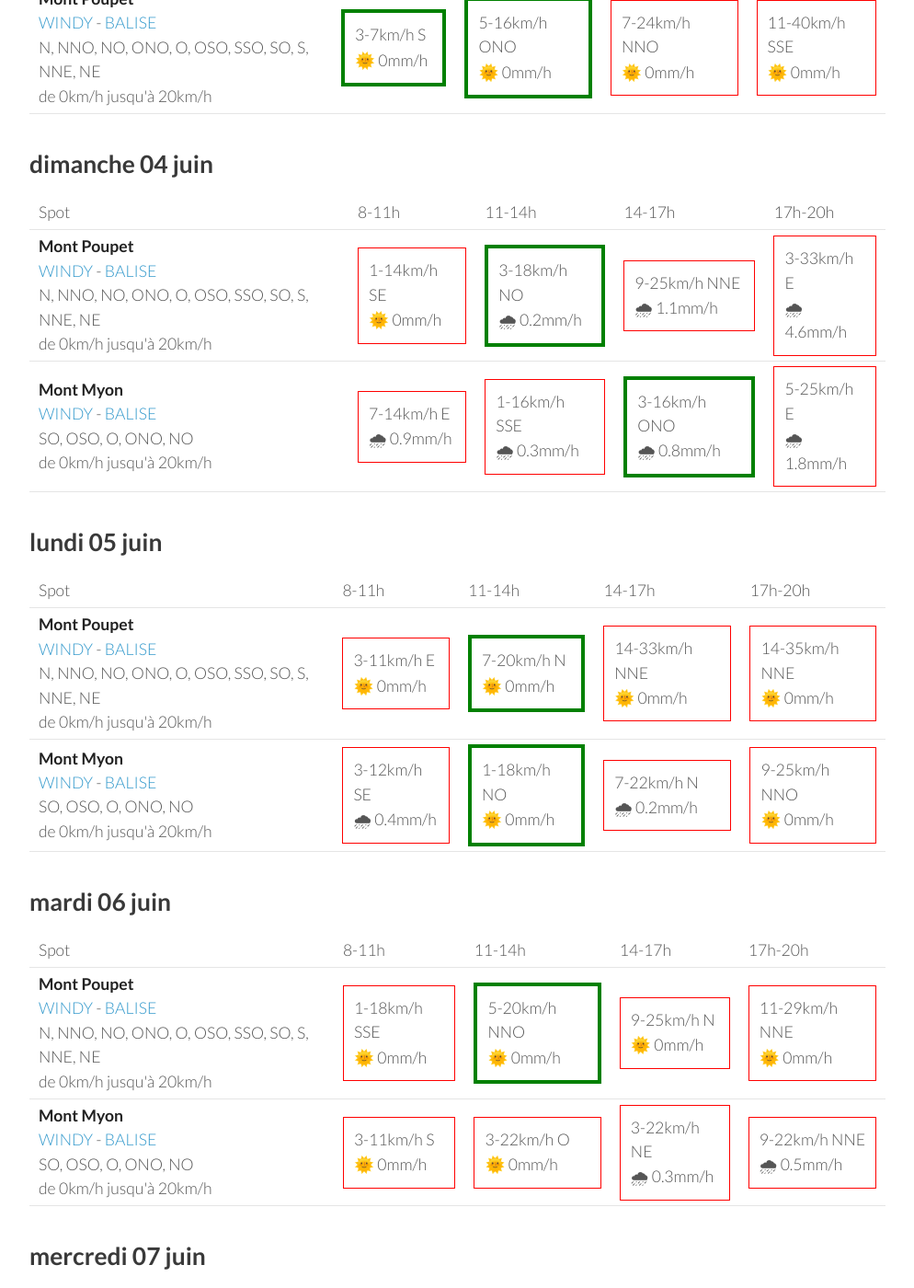
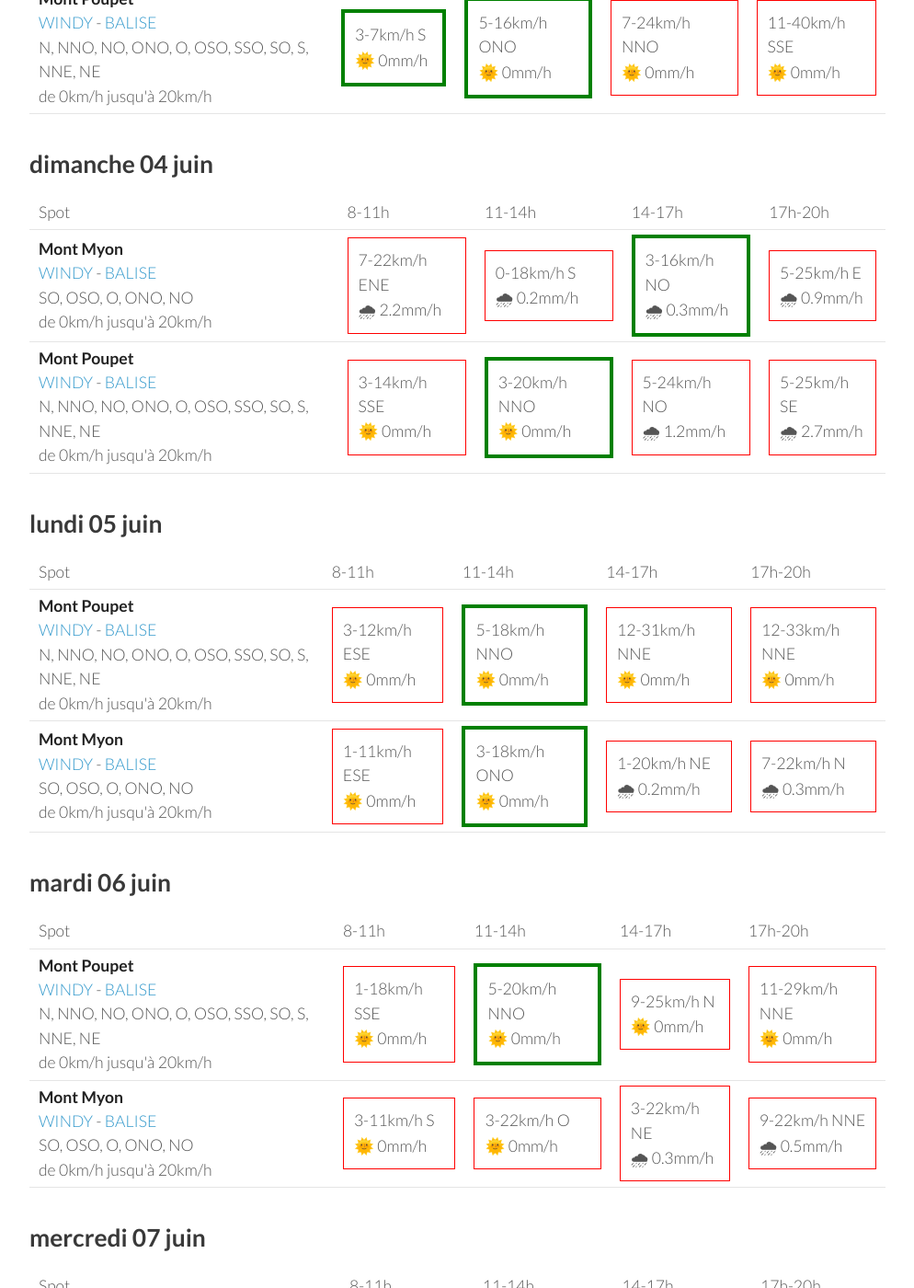
Before and after one commit to parapente-dans-le-nord/parapente-dans-le-nord.github.io, a Jekyll site: the page built from jura.markdown, in a window 1280 px wide and 1400 px high, scrolled down 893 px. Shown: the whole window at 92% size, without its empty margins (26-1020 px from the left). Built offline with Jekyll 4.4.1, drawn with Linux system fonts in a browser that asks for light colours; some of the changed text lies outside the part shown.

Commit message:
update index.markdown

```diff
--- a/jura.markdown
+++ b/jura.markdown
@@ -92,22 +92,22 @@ page mise à jour le vendredi 02 juin 13:20
       <td>17h-20h</td>
     </tr>
 <tr>
-        <td><strong>Mont Poupet</strong><br><a href="https://windy.com/46.970/5.876?46.541,5.876,8">WINDY</a> - <span class=""><a href="http://www.balisemeteo.com/balise.php?idBalise=92">BALISE</a> </span><br> <span class="vent-favorable">N, NNO, NO, ONO, O, OSO, SSO, SO, S, NNE, NE</span><br><span class="force-vent">de 0km/h jusqu'à 20km/h</span> </td>
+        <td><strong>Mont Myon</strong><br><a href="https://windy.com/46.331/5.397?45.898,5.394,8,m:eWoagj8">WINDY</a> - <span class=""><a href="http://www.balisemeteo.com/balise.php?idBalise=70">BALISE</a> </span><br> <span class="vent-favorable">SO, OSO, O, ONO, NO</span><br><span class="force-vent">de 0km/h jusqu'à 20km/h</span> </td>
 
-            <td><div class="not-flyable"><p>1-14km/h SE</p><p>🌞 0mm/h</p></div></td>
-            <td><div class="flyable"><p>3-18km/h NO</p><p>🌧 0.2mm/h</p></div></td>
-            <td><div class="not-flyable"><p>9-25km/h NNE</p><p>🌧 1.1mm/h</p></div></td>
-            <td><div class="not-flyable"><p>3-33km/h E</p><p>🌧 4.6mm/h</p></div></td>
+            <td><div class="not-flyable"><p>7-22km/h ENE</p><p>🌧 2.2mm/h</p></div></td>
+            <td><div class="not-flyable"><p>0-18km/h S</p><p>🌧 0.2mm/h</p></div></td>
+            <td><div class="flyable"><p>3-16km/h NO</p><p>🌧 0.3mm/h</p></div></td>
+            <td><div class="not-flyable"><p>5-25km/h E</p><p>🌧 0.9mm/h</p></div></td>
 
 
     </tr>
 <tr>
-        <td><strong>Mont Myon</strong><br><a href="https://windy.com/46.331/5.397?45.898,5.394,8,m:eWoagj8">WINDY</a> - <span class=""><a href="http://www.balisemeteo.com/balise.php?idBalise=70">BALISE</a> </span><br> <span class="vent-favorable">SO, OSO, O, ONO, NO</span><br><span class="force-vent">de 0km/h jusqu'à 20km/h</span> </td>
+        <td><strong>Mont Poupet</strong><br><a href="https://windy.com/46.970/5.876?46.541,5.876,8">WINDY</a> - <span class=""><a href="http://www.balisemeteo.com/balise.php?idBalise=92">BALISE</a> </span><br> <span class="vent-favorable">N, NNO, NO, ONO, O, OSO, SSO, SO, S, NNE, NE</span><br><span class="force-vent">de 0km/h jusqu'à 20km/h</span> </td>
 
-            <td><div class="not-flyable"><p>7-14km/h E</p><p>🌧 0.9mm/h</p></div></td>
-            <td><div class="not-flyable"><p>1-16km/h SSE</p><p>🌧 0.3mm/h</p></div></td>
-            <td><div class="flyable"><p>3-16km/h ONO</p><p>🌧 0.8mm/h</p></div></td>
-            <td><div class="not-flyable"><p>5-25km/h E</p><p>🌧 1.8mm/h</p></div></td>
+            <td><div class="not-flyable"><p>3-14km/h SSE</p><p>🌞 0mm/h</p></div></td>
+            <td><div class="flyable"><p>3-20km/h NNO</p><p>🌞 0mm/h</p></div></td>
+            <td><div class="not-flyable"><p>5-24km/h NO</p><p>🌧 1.2mm/h</p></div></td>
+            <td><div class="not-flyable"><p>5-25km/h SE</p><p>🌧 2.7mm/h</p></div></td>
 
 
     </tr>
@@ -130,20 +130,20 @@ page mise à jour le vendredi 02 juin 13:20
 <tr>
         <td><strong>Mont Poupet</strong><br><a href="https://windy.com/46.970/5.876?46.541,5.876,8">WINDY</a> - <span class=""><a href="http://www.balisemeteo.com/balise.php?idBalise=92">BALISE</a> </span><br> <span class="vent-favorable">N, NNO, NO, ONO, O, OSO, SSO, SO, S, NNE, NE</span><br><span class="force-vent">de 0km/h jusqu'à 20km/h</span> </td>
 
-            <td><div class="not-flyable"><p>3-11km/h E</p><p>🌞 0mm/h</p></div></td>
-            <td><div class="flyable"><p>7-20km/h N</p><p>🌞 0mm/h</p></div></td>
-            <td><div class="not-flyable"><p>14-33km/h NNE</p><p>🌞 0mm/h</p></div></td>
-            <td><div class="not-flyable"><p>14-35km/h NNE</p><p>🌞 0mm/h</p></div></td>
+            <td><div class="not-flyable"><p>3-12km/h ESE</p><p>🌞 0mm/h</p></div></td>
+            <td><div class="flyable"><p>5-18km/h NNO</p><p>🌞 0mm/h</p></div></td>
+            <td><div class="not-flyable"><p>12-31km/h NNE</p><p>🌞 0mm/h</p></div></td>
+            <td><div class="not-flyable"><p>12-33km/h NNE</p><p>🌞 0mm/h</p></div></td>
 
 
     </tr>
 <tr>
         <td><strong>Mont Myon</strong><br><a href="https://windy.com/46.331/5.397?45.898,5.394,8,m:eWoagj8">WINDY</a> - <span class=""><a href="http://www.balisemeteo.com/balise.php?idBalise=70">BALISE</a> </span><br> <span class="vent-favorable">SO, OSO, O, ONO, NO</span><br><span class="force-vent">de 0km/h jusqu'à 20km/h</span> </td>
 
-            <td><div class="not-flyable"><p>3-12km/h SE</p><p>🌧 0.4mm/h</p></div></td>
-            <td><div class="flyable"><p>1-18km/h NO</p><p>🌞 0mm/h</p></div></td>
-            <td><div class="not-flyable"><p>7-22km/h N</p><p>🌧 0.2mm/h</p></div></td>
-            <td><div class="not-flyable"><p>9-25km/h NNO</p><p>🌞 0mm/h</p></div></td>
+            <td><div class="not-flyable"><p>1-11km/h ESE</p><p>🌞 0mm/h</p></div></td>
+            <td><div class="flyable"><p>3-18km/h ONO</p><p>🌞 0mm/h</p></div></td>
+            <td><div class="not-flyable"><p>1-20km/h NE</p><p>🌧 0.2mm/h</p></div></td>
+            <td><div class="not-flyable"><p>7-22km/h N</p><p>🌧 0.3mm/h</p></div></td>
 
 
     </tr>
```
Also changed, not shown: other parts of jura.markdown (+1 -1 lines).
